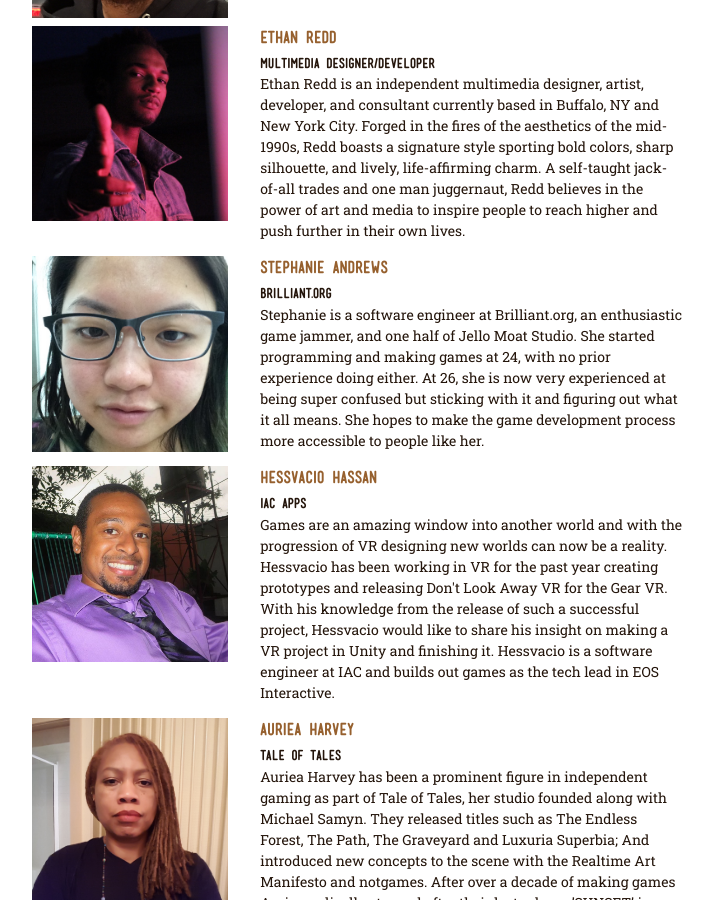
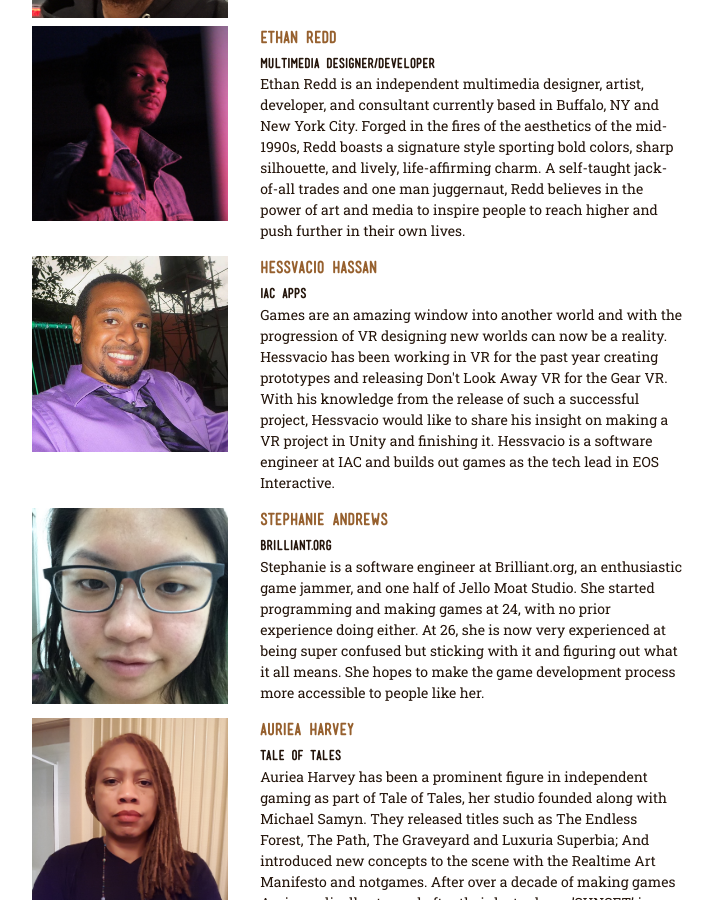
Before and after one commit to BrooklynGamery/gdocexpo, a Jekyll site: the page built from schedule/index.html, in a window 1280 px wide and 900 px high, scrolled down 1322 px. Shown: the whole window, without its empty margins (326-1039 px from the left). Built offline with Jekyll 4.4.1, drawn with Linux system fonts in a browser that asks for light colours; comment, search, counter and statistics services are not loaded.

Commit message:
corrected issues with schedule

```diff
--- a/_data/talks.yml
+++ b/_data/talks.yml
@@ -36,15 +36,15 @@
       photo: ethan-redd.jpg
       bio: Ethan Redd is an independent multimedia designer, artist, developer, and consultant currently based in Buffalo, NY and New York City. Forged in the fires of the aesthetics of the mid-1990s, Redd boasts a signature style sporting bold colors, sharp silhouette, and lively, life-affirming charm. A self-taught jack-of-all trades and one man juggernaut, Redd believes in the power of art and media to inspire people to reach higher and push further in their own lives.
       featured: true
+    - name: Hessvacio Hassan
+      company: IAC Apps
+      photo: hessvacio-hassan.jpg
+      bio: "Games are an amazing window into another world and with the progression of VR designing new worlds can now be a reality. Hessvacio has been working in VR for the past year creating prototypes and releasing Don't Look Away VR for the Gear VR. With his knowledge from the release of such a successful project, Hessvacio would like to share his insight on making a VR project in Unity and finishing it. Hessvacio is a software engineer at IAC and builds out games as the tech lead in EOS Interactive."
+      featured: true
     - name: Stephanie Andrews
       company: Brilliant.org
       photo: stephanie-andrews.jpg
       bio: Stephanie is a software engineer at Brilliant.org, an enthusiastic game jammer, and one half of Jello Moat Studio.  She started programming and making games at 24, with no prior experience doing either.  At 26, she is now very experienced at being super confused but sticking with it and figuring out what it all means. She hopes to make the game development process more accessible to people like her.
-      featured: true
-    - name: Hessvacio Hassan
-      company: IAC Apps
-      photo: hessvacio-hassan.jpg
-      bio: "Games are an amazing window into another world and with the progression of VR designing new worlds can now be a reality. Hessvacio has been working in VR for the past year creating prototypes and releasing Don't Look Away VR for the Gear VR. With his knowledge from the release of such a successful project, Hessvacio would like to share his insight on making a VR project in Unity and finishing it. Hessvacio is a software engineer at IAC and builds out games as the tech lead in EOS Interactive."
       featured: true
     - name: Auriea Harvey
       company: Tale of Tales
```
